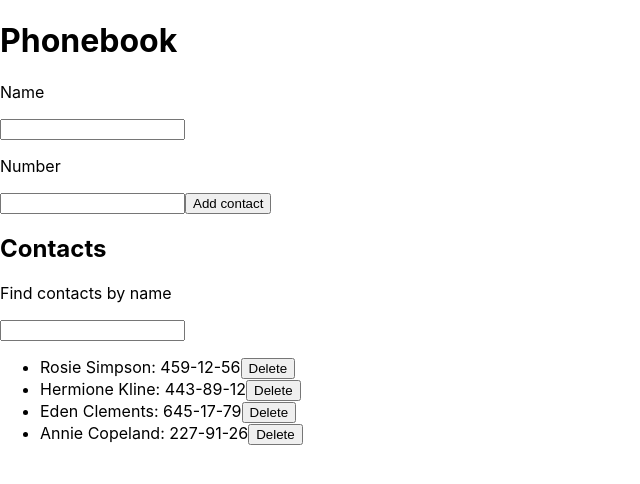
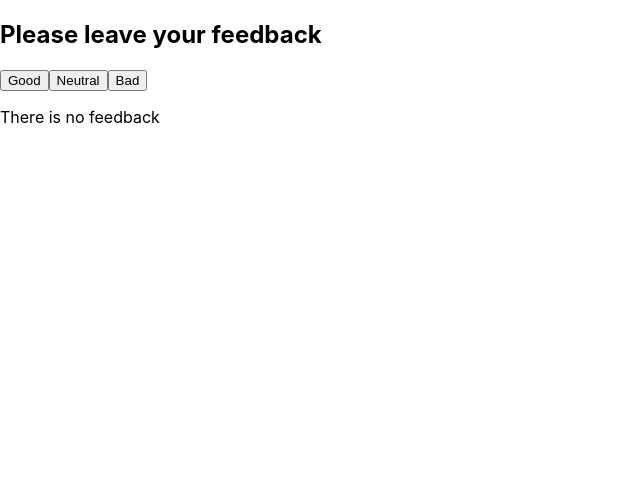
Before and after one commit to Sollutionz/goit-react-hw-02-feedback, a React (Create React App) app: page / in a window 1280 px wide. Shown: the top 484 px of the page, without its empty margins (0-640 px from the left). Built offline with nearby package versions, Linux system fonts and the light colour scheme.

Commit message:
Revert "123"
This reverts commit 72e446fabbcb6a8b46a87eb2d088fd6fd28da710.

```diff
--- a/package.json
+++ b/package.json
@@ -2,12 +2,11 @@
   "name": "react-homework-template",
   "version": "0.1.0",
   "private": true,
-  "homepage": "https://Sollutionz.github.io/goit-react-hw-02-phonebook/",
+  "homepage": "https://Sollutionz.github.io/goit-react-hw-02-feedback/",
   "dependencies": {
     "@testing-library/jest-dom": "^5.16.3",
     "@testing-library/react": "^12.1.4",
     "@testing-library/user-event": "^13.5.0",
-    "nanoid": "^4.0.2",
     "react": "^18.1.0",
     "react-dom": "^18.1.0",
     "react-scripts": "5.0.1",
--- a/src/components/App.jsx
+++ b/src/components/App.jsx
@@ -1,77 +1,75 @@
 import React from "react";
-import { nanoid } from 'nanoid';
-import { ContactList } from "./contactList/ContactList";
-import { Filter } from "./filter/Filter";
-import { ContactForm } from "./contactForm/ContactForm";
+import { Statistics } from "./statistics/Statistics";
+import { FeedbackOptions } from "./feedbackOptions/FeedbackOptions";
+import { Section } from "./section/Section";
+import { Notification } from "./notification/Notification";
 
 export class App extends React.Component {
   state = {
-    contacts: [
-      { id: 'id-1', name: 'Rosie Simpson', number: '459-12-56' },
-      { id: 'id-2', name: 'Hermione Kline', number: '443-89-12' },
-      { id: 'id-3', name: 'Eden Clements', number: '645-17-79' },
-      { id: 'id-4', name: 'Annie Copeland', number: '227-91-26' },
-    ],
-    filter: '',
-    name: '',
-    number: '',
+    good: 0,
+    neutral: 0,
+    bad: 0,
   };
-
-  handleInputChange = e => {
-    // console.log(e)
-    this.setState({
-      [e.currentTarget.name]: e.currentTarget.value,
+  handleClickGood = () => {
+    this.setState(prev => {
+      return {
+        good: prev.good + 1,
+      };
+    });
+  };
+  handleClickNeutral = () => {
+    this.setState(prev => {
+      return {
+        neutral: prev.neutral + 1,
+      };
+    });
+  };
+  handleClickBad = () => {
+    this.setState(prev => {
+      return {
+        bad: prev.bad + 1,
+      };
     });
   };
 
-  handleSubmit = e => {
-    e.preventDefault();
-    this.addNewContact(this.state);
-    // this.reset();
+  countTotalFeedback = () => {
+    return this.state.good + this.state.neutral + this.state.bad;
   };
 
-  reset = () => {
-    this.setState({
-      contacts: [],
-      name: '',
-    });
-  };
-
-  onChangeFilter = ({ currentTarget: { value } }) => {
-    this.setState({ filter: value });
-  };
-
-  addNewContact = data => {
-    const newContact = {
-      id: nanoid(),
-      name: data.name,
-      number: data.number,
-    };
-    this.setState(prev => ({
-      contacts: [...prev.contacts, newContact],
-    }));
-  };
-
-  getFiltered = () => {
-    const Normalize = this.state.filter;
-    const Contacts = this.state.contacts;
-    const Normalized = Normalize.toLowerCase();
-    return Contacts.filter(contact =>
-      contact.name.toLowerCase().includes(Normalized)
-    );
-  };
+  countPositiveFeedbackPercentage = () => {
+    const count =
+      (this.state.good * 100) /
+      (this.state.good + this.state.neutral + this.state.bad);
+    return Math.round(count);
+  }
 
   render() {
-    const filter = this.state.filter
-    const filteredContacts = this.getFiltered();
+    const { good, neutral, bad } = this.state;
+    const total = this.countTotalFeedback(Object.values(this.state));
+    const percent =this.countPositiveFeedbackPercentage()
     return (
       <>
-        <h1>Phonebook</h1>
-        <ContactForm addNewContact={this.addNewContact} />
-
-        <h2>Contacts</h2>
-        <Filter filter={filter} onChange={this.onChangeFilter} />
-        <ContactList contacts={filteredContacts} />
+        <Section title="Please leave your feedback">
+          {' '}
+          <FeedbackOptions
+            handleClickGood={this.handleClickGood}
+            handleClickNeutral={this.handleClickNeutral}
+            handleClickBad={this.handleClickBad}
+          />
+        </Section>
+        {total >= 1 ? (
+          <Section title="Statistics">
+            <Statistics
+              good={good}
+              neutral={neutral}
+              bad={bad}
+              total={total}
+              percent={percent}
+            />
+          </Section>
+        ) : (
+          <Notification message="There is no feedback" />
+        )}
       </>
     );
   }
--- a/src/components/contactForm/ContactForm.js
+++ /dev/null
@@ -1,62 +0,0 @@
-import React from "react";
-import { nanoid } from 'nanoid';
-import PropTypes from 'prop-types';
-import { render } from "@testing-library/react";
-
-export class ContactForm extends React.Component {
-  state = {
-    name: '',
-    number: '',
-  };
-
-  handleInputChange = e => {
-    // console.log(e)
-    this.setState({
-      [e.currentTarget.name]: e.currentTarget.value,
-    });
-  };
-
-  handleSubmit = e => {
-    const {addNewContact} = this.props
-    e.preventDefault();
-    addNewContact(this.state);
-    // this.reset();
-  };
-
-  reset = () => {
-    this.setState({
-      contacts: [],
-      name: '',
-    });
-  };
-
-
-  render() {
-    return (
-      <form onSubmit={this.handleSubmit}>
-        <p>Name</p>
-        <input
-          type="text"
-          name="name"
-          pattern="^[a-zA-Zа-яА-Я]+(([' -][a-zA-Zа-яА-Я ])?[a-zA-Zа-яА-Я]*)*$"
-          title="Name may contain only letters, apostrophe, dash and spaces. For example Adrian, Jacob Mercer, Charles de Batz de Castelmore d'Artagnan"
-          required
-          value={this.state.name}
-          onChange={this.handleInputChange}
-        />
-        <p>Number</p>
-        <input
-          type="tel"
-          name="number"
-          pattern="\+?\d{1,4}?[-.\s]?\(?\d{1,3}?\)?[-.\s]?\d{1,4}[-.\s]?\d{1,4}[-.\s]?\d{1,9}"
-          title="Phone number must be digits and can contain spaces, dashes, parentheses and can start with +"
-          required
-          value={this.state.number}
-          onChange={this.handleInputChange}
-        />
-        <button type="submit">Add contact</button>
-
-      </form>
-    );
-  }
-}
--- a/src/components/contactItem/ContactItem.js
+++ /dev/null
@@ -1,8 +0,0 @@
-export const ContactItem = ({name,number}) => {
-    return (
-        <>
-            <span>{name}: {number}</span>
-            <button type="button">Delete</button>
-        </>
-    )
-}
--- a/src/components/contactList/ContactList.js
+++ /dev/null
@@ -1,14 +0,0 @@
-import PropTypes from 'prop-types';
-import { ContactItem } from 'components/contactItem/ContactItem';
-
-export const ContactList = ({contacts}) => {
-    return (
-      <ul>
-        {contacts.map(item => (
-          <li key={item.id}>
-            <ContactItem name={item.name} number={item.number} />
-          </li>
-        ))}
-      </ul>
-    );
-}
--- /dev/null
+++ b/src/components/feedbackOptions/FeedbackOptions.js
@@ -0,0 +1,26 @@
+import PropTypes from 'prop-types';
+export const FeedbackOptions = ({
+  handleClickGood,
+  handleClickNeutral,
+  handleClickBad,
+}) => {
+  return (
+    <>
+      <button name="Good" type="button" onClick={handleClickGood}>
+        Good
+      </button>
+      <button name="Neutral" type="button" onClick={handleClickNeutral}>
+        Neutral
+      </button>
+      <button name="Bad" type="button" onClick={handleClickBad}>
+        Bad
+      </button>
+    </>
+  );
+};
+
+FeedbackOptions.propTypes = {
+  handleClickGood: PropTypes.func.isRequired,
+  handleClickNeutral: PropTypes.func.isRequired,
+  handleClickBad: PropTypes.func.isRequired,
+};
--- a/src/components/filter/Filter.js
+++ /dev/null
@@ -1,15 +0,0 @@
-
-export const Filter = ({filter, onChange})=> {
-    return (
-      <>
-        <p>Find contacts by name</p>
-        <input
-          type="text"
-          name="filter"
-        onChange={onChange}
-        value={filter}
-        />
-      </>
-    );
-
- }
--- /dev/null
+++ b/src/components/notification/Notification.js
@@ -0,0 +1,8 @@
+import PropTypes from 'prop-types';
+export const Notification = ({ message }) => {
+  return <p>{message}</p>;
+};
+
+Notification.propTypes = {
+    message: PropTypes.string.isRequired
+}
--- /dev/null
+++ b/src/components/section/Section.js
@@ -0,0 +1,14 @@
+import PropTypes from 'prop-types';
+export const Section = ({ title, children }) => {
+  return (
+    <section>
+      {title && <h2>{title}</h2>}
+      {children}
+    </section>
+  );
+};
+
+Section.propTypes = {
+    title: PropTypes.string,
+    children: PropTypes.node.isRequired
+}
--- /dev/null
+++ b/src/components/statistics/Statistics.js
@@ -0,0 +1,30 @@
+import PropTypes from 'prop-types';
+export const Statistics = ({
+  good,
+  neutral,
+  bad,
+  total,
+  percent,
+}) => {
+  return (
+    <div>
+      <div>
+        <ul>
+          <li>Good: {good}</li>
+          <li>Neutral: {neutral}</li>
+          <li>Bad: {bad}</li>
+          <li>Total: {total}</li>
+          <li>Percent: {percent}%</li>
+        </ul>
+      </div>
+    </div>
+  );
+};
+
+Statistics.propTypes = {
+    good: PropTypes.number.isRequired,
+    neutral: PropTypes.number.isRequired,
+    bad: PropTypes.number.isRequired,
+    total: PropTypes.number.isRequired,
+    percent: PropTypes.number.isRequired
+}
```
Also changed, not shown: 1 other file (tests, documents, lock files or other folders).
